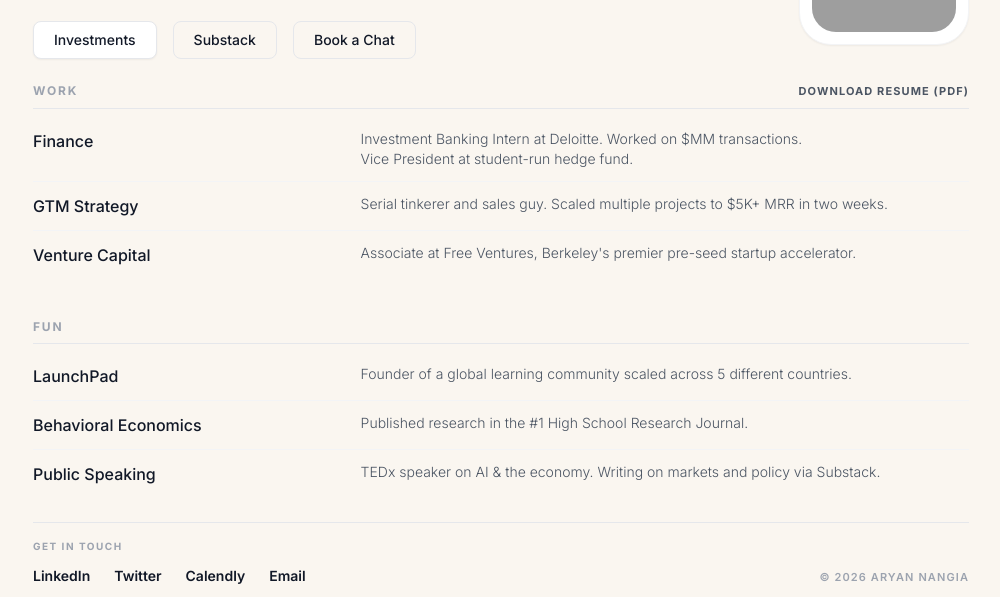
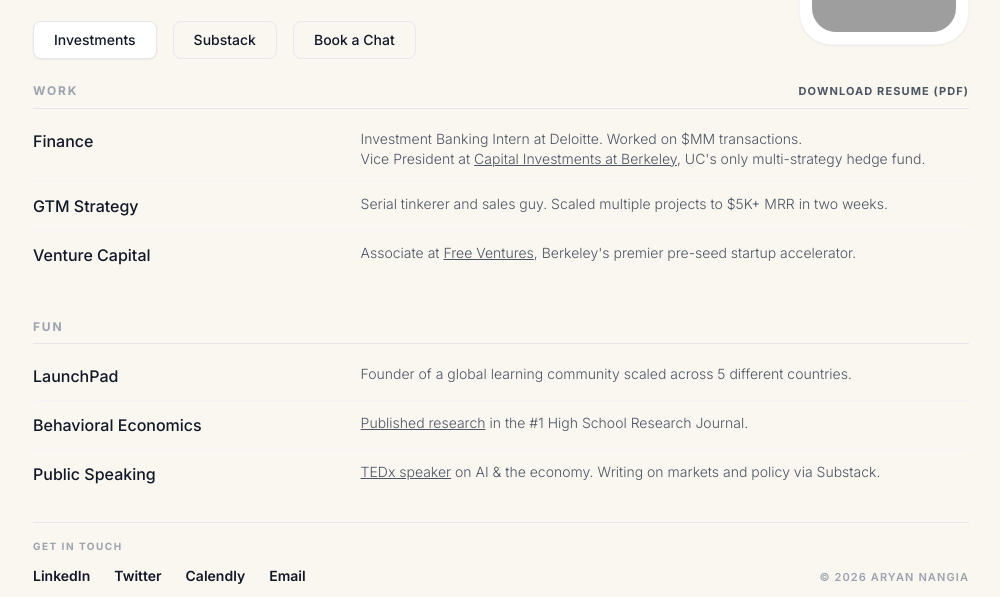
Before and after one commit to AryanNangia07/personal-website, a plain HTML site: page index.html in a window 1280 px wide. Shown: the part 203-800 px from the top of the page, without its empty margins (139-1139 px from the left). Drawn offline with nearby package versions, Linux system fonts and the light colour scheme; grey boxes are pictures that could not be loaded.

Commit message:
Add underlined links to homepage experience

```diff
--- a/index.html
+++ b/index.html
@@ -91,7 +91,7 @@
               <div class="w-full md:w-[35%] font-medium text-[13px] md:text-base text-textPrimary mb-0.5 md:mb-0">Finance</div>
               <div class="w-full md:w-[65%] text-[12px] md:text-sm text-textSecondary font-light leading-relaxed">
                 Investment Banking Intern at Deloitte. Worked on $MM transactions.<br class="hidden md:block">
-                <span class="md:hidden"> </span>Vice President at student-run hedge fund.
+                <span class="md:hidden"> </span>Vice President at <a href="https://www.cibberkeley.com/" class="underline">Capital Investments at Berkeley</a>, UC's only multi-strategy hedge fund.
               </div>
             </div>
 
@@ -105,7 +105,7 @@
             <div class="flex flex-col md:flex-row py-2 md:py-[1.5vh]">
               <div class="w-full md:w-[35%] font-medium text-[13px] md:text-base text-textPrimary mb-0.5 md:mb-0">Venture Capital</div>
               <div class="w-full md:w-[65%] text-[12px] md:text-sm text-textSecondary font-light leading-relaxed">
-                Associate at Free Ventures, Berkeley's premier pre-seed startup accelerator.
+                Associate at <a href="https://www.freeventures.org/" class="underline">Free Ventures</a>, Berkeley's premier pre-seed startup accelerator.
               </div>
             </div>
           </div>
@@ -132,14 +132,14 @@
             <div class="flex flex-col md:flex-row py-2 md:py-[1.5vh] border-b border-gray-100">
               <div class="w-full md:w-[35%] font-medium text-[13px] md:text-base text-textPrimary mb-0.5 md:mb-0">Behavioral Economics</div>
               <div class="w-full md:w-[65%] text-[12px] md:text-sm text-textSecondary font-light leading-relaxed">
-                Published research in the #1 High School Research Journal.
+                <a href="https://emerginginvestigators.org/articles/24-157" class="underline">Published research</a> in the #1 High School Research Journal.
               </div>
             </div>
 
             <div class="flex flex-col md:flex-row py-2 md:py-[1.5vh]">
               <div class="w-full md:w-[35%] font-medium text-[13px] md:text-base text-textPrimary mb-0.5 md:mb-0">Public Speaking</div>
               <div class="w-full md:w-[65%] text-[12px] md:text-sm text-textSecondary font-light leading-relaxed">
-                TEDx speaker on AI & the economy. Writing on markets and policy via Substack.
+                <a href="https://www.youtube.com/watch?v=KZRoNEsD94E" class="underline">TEDx speaker</a> on AI & the economy. Writing on markets and policy via Substack.
               </div>
             </div>
           </div>
```
